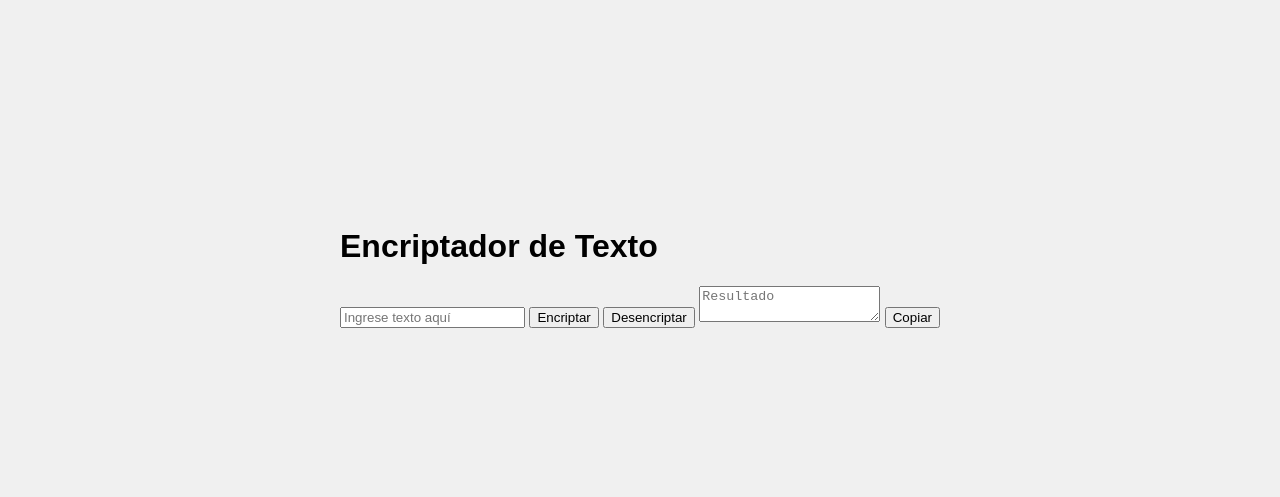
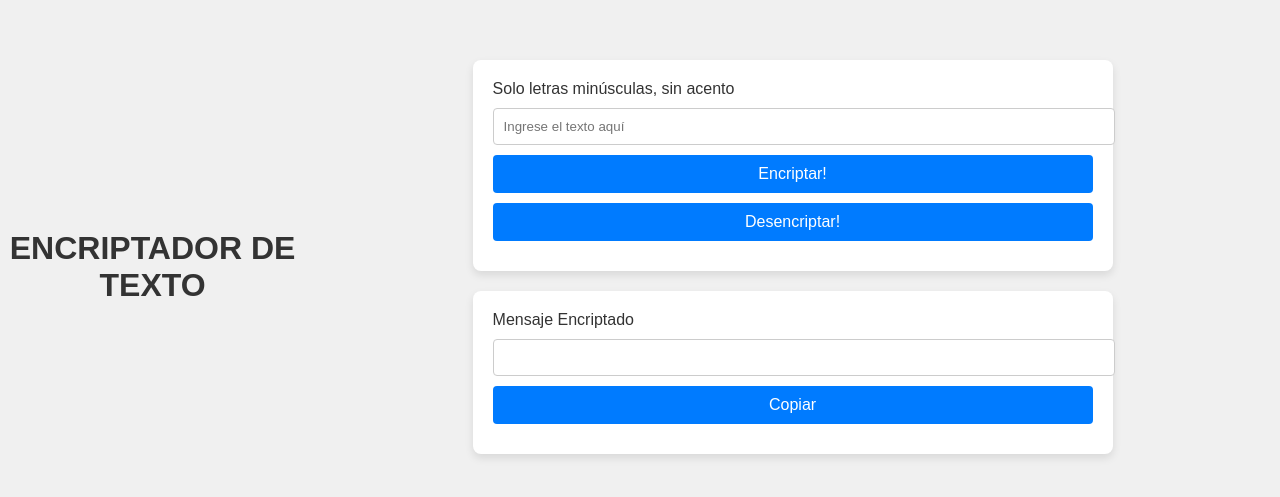
Before and after one commit to Fernando-Coronel/encritadorChallenge, a plain HTML site: page index.html in a window 1280 px wide. Shown: the part 133-630 px from the top of the page. Drawn offline with Linux system fonts and the light colour scheme.

Commit message:
Update index.html

```diff
--- a/index.html
+++ b/index.html
@@ -7,14 +7,24 @@
     <link rel="stylesheet" href="estilos.css">
 </head>
 <body>
-    <div class="container">
-        <h1>Encriptador de Texto</h1>
-        <input type="text" id="input-texto" placeholder="Ingrese texto aquí">
-        <button id="btn-encriptar">Encriptar</button>
-        <button id="btn-desencriptar">Desencriptar</button>
-        <textarea id="msg" placeholder="Resultado"></textarea>
-        <button id="btn-copy">Copiar</button>
-    </div>
+    <div class="sup"></div>
+    <h1 class="titulo">ENCRIPTADOR DE TEXTO</h1>
+    <br><br>
+    <main class="main">
+        <section class="form box">
+            <form action="">
+                <label for="input-texto" class="lab">Solo letras minúsculas, sin acento</label>
+                <input class="text-input" type="text" name="input-texto" id="input-texto" placeholder="Ingrese el texto aquí">
+                <input class="btn" type="button" value="Encriptar!" id="btn-encriptar">
+                <input class="btn" type="button" value="Desencriptar!" id="btn-desencriptar">
+            </form>
+        </section>
+        <section class="msg box">
+            <label for="msg" class="lab">Mensaje Encriptado</label>
+            <input class="text-input" type="text" id="msg">
+            <input class="btn" type="button" value="Copiar" id="btn-copy">
+        </section>
+    </main>
     <script src="app.js"></script>
 </body>
 </html>
```
